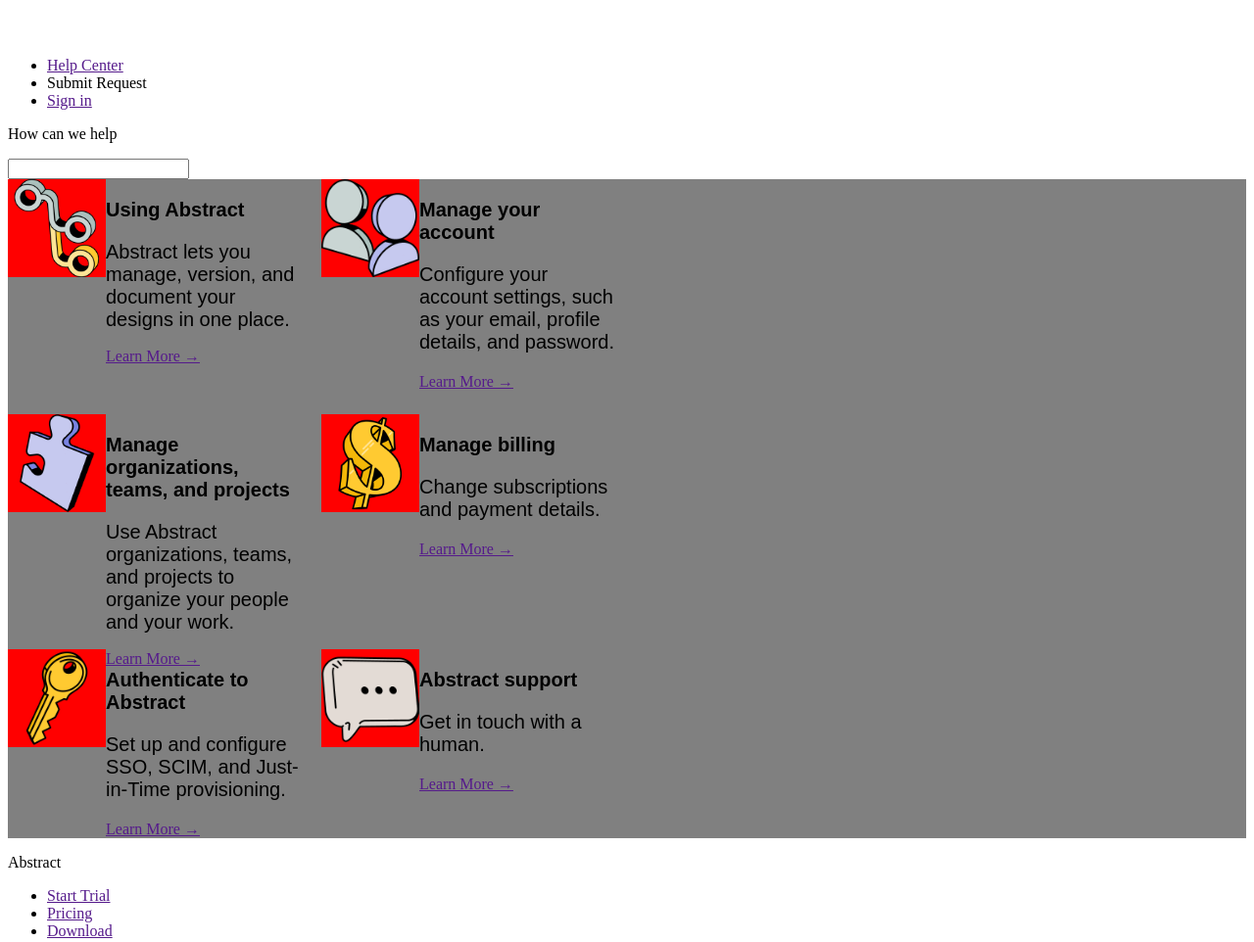
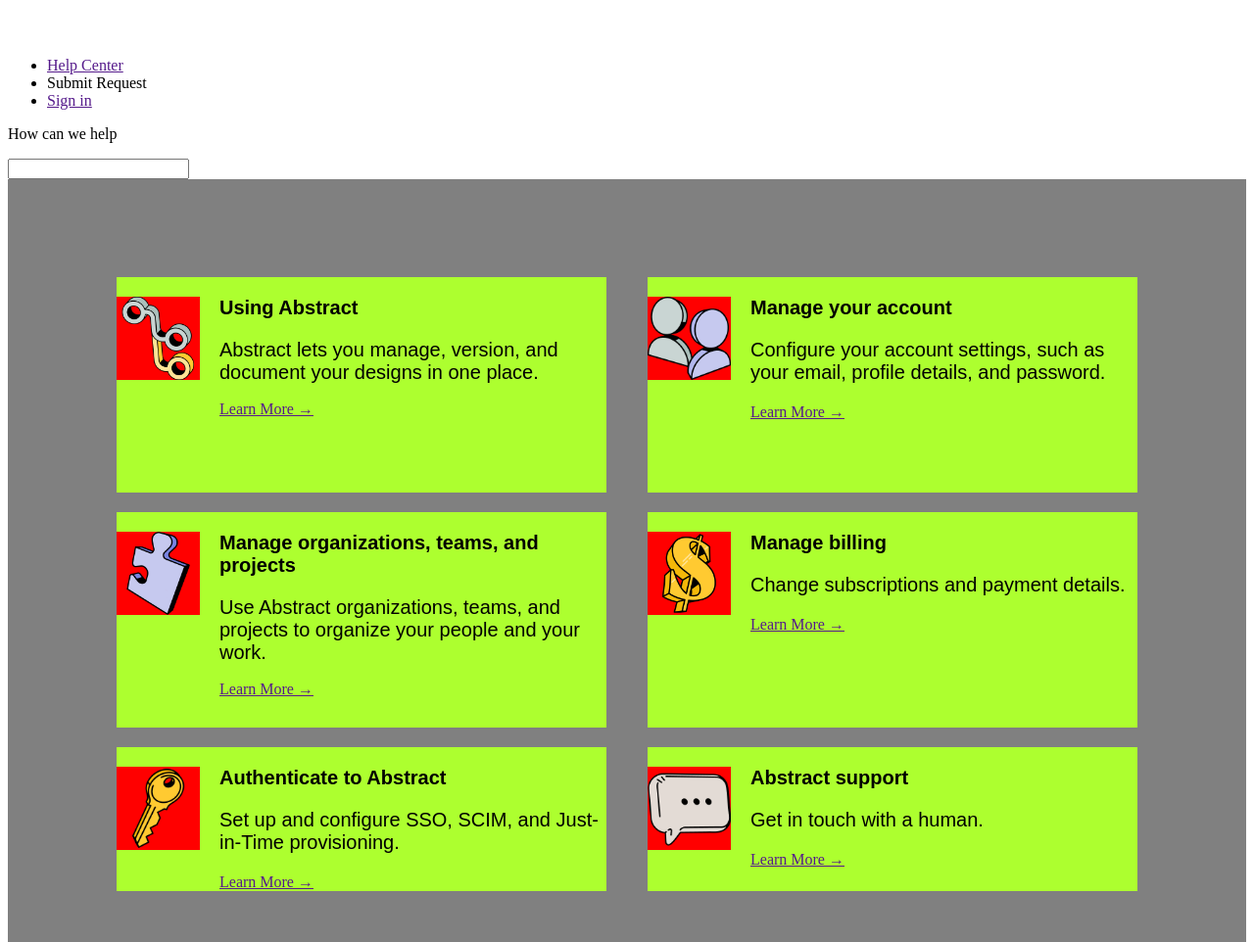
Before and after one commit to JoseeeLuis/Abstract, a plain HTML site: page index.html in a window 1280 px wide. Shown: the part 286-1248 px from the top of the page at 98% size. Drawn offline with Linux system fonts and the light colour scheme.

Commit message:
feat:work on the positioning of the boxes

```diff
--- a/css/style.css
+++ b/css/style.css
@@ -3,10 +3,12 @@ main{
 }
 .main-imgs{
         background-color: red;
-        width: 100px;
-        height: 100px;
+        width: 85px;
+        height: 85px;
         display: flex;
         justify-content: flex-start;
+        margin-top: 20px;
+        margin-right: 20px;
     }
 
 .title-of-the-optionts{
@@ -23,38 +25,46 @@ main{
 
 .grid{
     display: grid;
-    grid-template-columns: 300px 300px;
+    grid-template-columns: 500px 500px;
     grid-template-rows: 220px 220px;
     background-color: grey;
     gap: 20px;
+    justify-content: space-around;
+    padding: 100px;
 }
 
 .box-1{
     display: flex;
     flex-direction: row;
+    background-color: greenyellow;
 }
 
 .box-2{
     display: flex;
     flex-direction: row;
+    background-color: greenyellow;
 }
 
 .box-3{
     display: flex;
     flex-direction: row;
+    background-color: greenyellow;
 }
 
 .box-4{
     display: flex;
     flex-direction: row;
+    background-color: greenyellow;
 }
 
 .box-5{
     display: flex;
     flex-direction: row;
+    background-color: greenyellow;
 }
 
 .box-6{
     display: flex;
     flex-direction: row;
+    background-color: greenyellow;
 }
```
